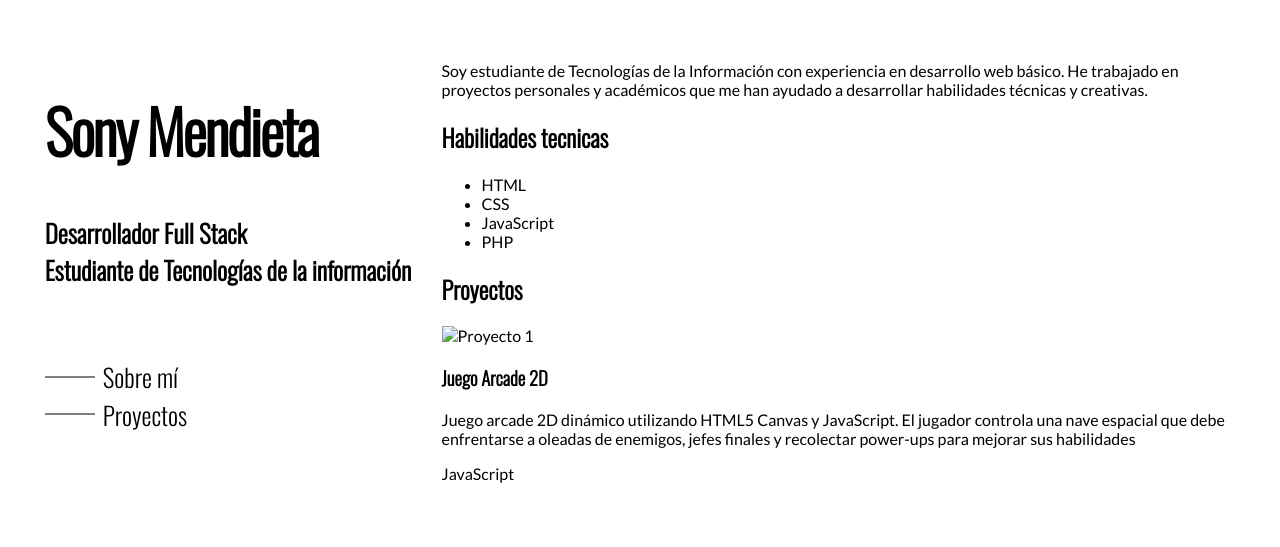
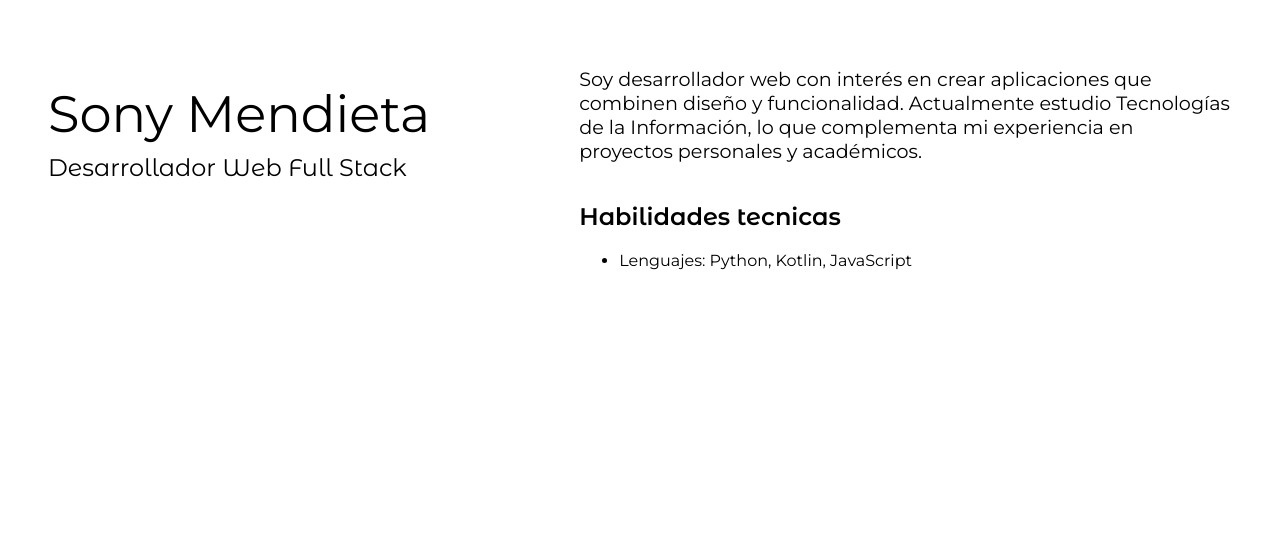
Before and after one commit to Chimal-sn/Portafolio, a plain HTML site: page index.html in a window 1280 px wide. Drawn offline with nearby package versions, Linux system fonts and the light colour scheme.

Commit message:
Primer avance

```diff
--- a/css/estilos.css
+++ b/css/estilos.css
@@ -1,60 +1,47 @@
-body {
-    background-color: rgb(255, 255, 255);
-    margin: 0;
-    font-family: 'Lato', sans-serif;
-  }
-  h1, h2 ,h3, h4, h5, h6{
-    font-family: 'Oswald', sans-serif;
-    font-weight: 600;
-  }
+body{
+  display: flex;
+  height: 100vh;
+  margin: 0;
+  font-family: 'Montserrat' , sans-serif;
+}
 
-  .Contenedor_Principal {
-    display: flex;
-    padding: 3.5%;
-  }
+h2, h3{
+  font-family: 'Montserrat Alternates', sans-serif;
+}
 
-  /*/////////////////// AREA IZQUIERDA //////////////////////*/
-
-  .Contenedor_Izquierdo {
-    flex: 1;
-  }
-
-  .Contenedor_Izquierdo h2{
-    font-size: 25px;
-    margin-bottom: 70px;
-  }
-
-  .Contenedor_Izquierdo a{
-    font-family: 'Oswald', sans-serif;
-    color: #000000;
-    font-weight: 100;
-    font-size: 25px;
-    line-height: 1.5;
-  }
-
-    h1{
-    font-size: 60px;
-    letter-spacing: -2px;
-  }
-
-  .linea {
-    position: relative;
-    padding-left: 58px;;
-  }
-  .linea::before {
-    content: "";
-    position: absolute;
-    left: 0;
-    top: 50%;
-    transform: translateY(-50%);
-    width: 50px;
-    height: 1px;
-    background-color: #000000;
-  }
+header.Perfil{
+  width: 40%;
+  padding: 3rem;
+  display: flex;
+  flex-direction: column;
+  align-items: flex-start;
+}
 
 
-  /*/////////////////// AREA DERECHA //////////////////////*/
+.Perfil h1{
+  font-weight: 400;
+  font-size: 3.2rem;
+  margin-bottom: 0.5rem;
+}
 
-  .Contenedor_derecho {
-    flex: 2;
-  }
+.Perfil h2{
+  font-weight: normal;
+  font-size: 1.5rem;
+  margin-top: 0;
+}
+
+main {
+  width: 60%;
+  padding: 3rem;
+  display: flex;
+  align-items: flex-start;
+  flex-direction: column;
+}
+
+.SobreMi{
+  font-size: 1.2rem;
+}
+
+.Habilidades h2{
+  font-weight: 600;
+}
--- a/index.html
+++ b/index.html
@@ -3,55 +3,31 @@
 <head>
     <meta charset="UTF-8">
     <meta name="viewport" content="width=device-width, initial-scale=1.0">
-    <title>Document</title>
-    <link href="https://fonts.googleapis.com/css2?family=Oswald:wght@300;800&display=swap" rel="stylesheet">
-    <link href="https://fonts.googleapis.com/css2?family=Lato:wght@400;700&display=swap" rel="stylesheet">
+    <link href="https://fonts.googleapis.com/css2?family=Montserrat:wght@400;500;600;700&family=Montserrat+Alternates:wght@400;600;700&display=swap" rel="stylesheet">
+    <title>Portafolio Sony Mendieta</title>
     <link rel="stylesheet" href="css/estilos.css">
 </head>
 <body>
-    <div class = "Contenedor_Principal">
-        <div class = "Contenedor_Izquierdo">
-            <h1>Sony Mendieta</h1>
-            <h2>Desarrollador Full Stack
-                <br>
-                Estudiante de Tecnologías de la información
-            </h2>
-            <a class = "linea" >Sobre mí</a>
-            <br>
-            <a class = "linea" >Proyectos</a>
-        </div>
-        <div class = "Contenedor_derecho">
-            <p>Soy estudiante de Tecnologías de la Información con experiencia en desarrollo web básico. He trabajado en proyectos personales y académicos que me han ayudado a desarrollar habilidades técnicas y creativas.</p>
-            <div class = "Contenedor_proyectos">
-                <h2>Habilidades tecnicas</h2>
-                <ul>
-                    <li>HTML</li>
-                    <li>CSS</li>
-                    <li>JavaScript</li>
-                    <li>PHP</li>
-                </ul>
-                <div class= "Contenedor_proyectos">
-                    <h2>Proyectos</h2>
-                    <div class = "proyecto">
-                        <div class = "contenedor_imagen">
-                            <img src="" alt="Proyecto 1">
-                        </div>
-                        <div class = "contenedor_texto">
-                            <h3>Juego Arcade 2D</h3>
-                            <p>Juego arcade 2D dinámico utilizando HTML5 Canvas y JavaScript. El jugador controla una nave espacial que debe enfrentarse a oleadas de enemigos, jefes finales y recolectar power-ups para mejorar sus habilidades</p>
-                            <div class  ="contenedor_lenguaje">
-                                <p>JavaScript</p>
-                            </div>
-                            <div class = "contenedor_enlace">
-                                <a href=""></a>
-                                <a href=""></a>
-                            </div>
-                        </div>
-                    </div>
+    <header class = "Perfil">
+        <h1>Sony Mendieta</h1>
+        <h2>Desarrollador Web Full Stack</h2>
+    </header>
 
-                </div>
-            </div>
-        </div>
-    </div>
+    <main>
+        <section class ="SobreMi">
+            <p>
+                Soy desarrollador web con interés en crear aplicaciones que combinen diseño y funcionalidad. Actualmente estudio Tecnologías de la Información, lo que complementa mi experiencia en proyectos personales y académicos.
+            </p>
+        </section>
+        <section class ="Habilidades">
+            <h2>Habilidades tecnicas</h2>
+            <ul>
+                <li>
+                    Lenguajes: Python, Kotlin, JavaScript
+
+                </li>
+            </ul>
+        </section>
+    </main>
 </body>
 </html>
```
